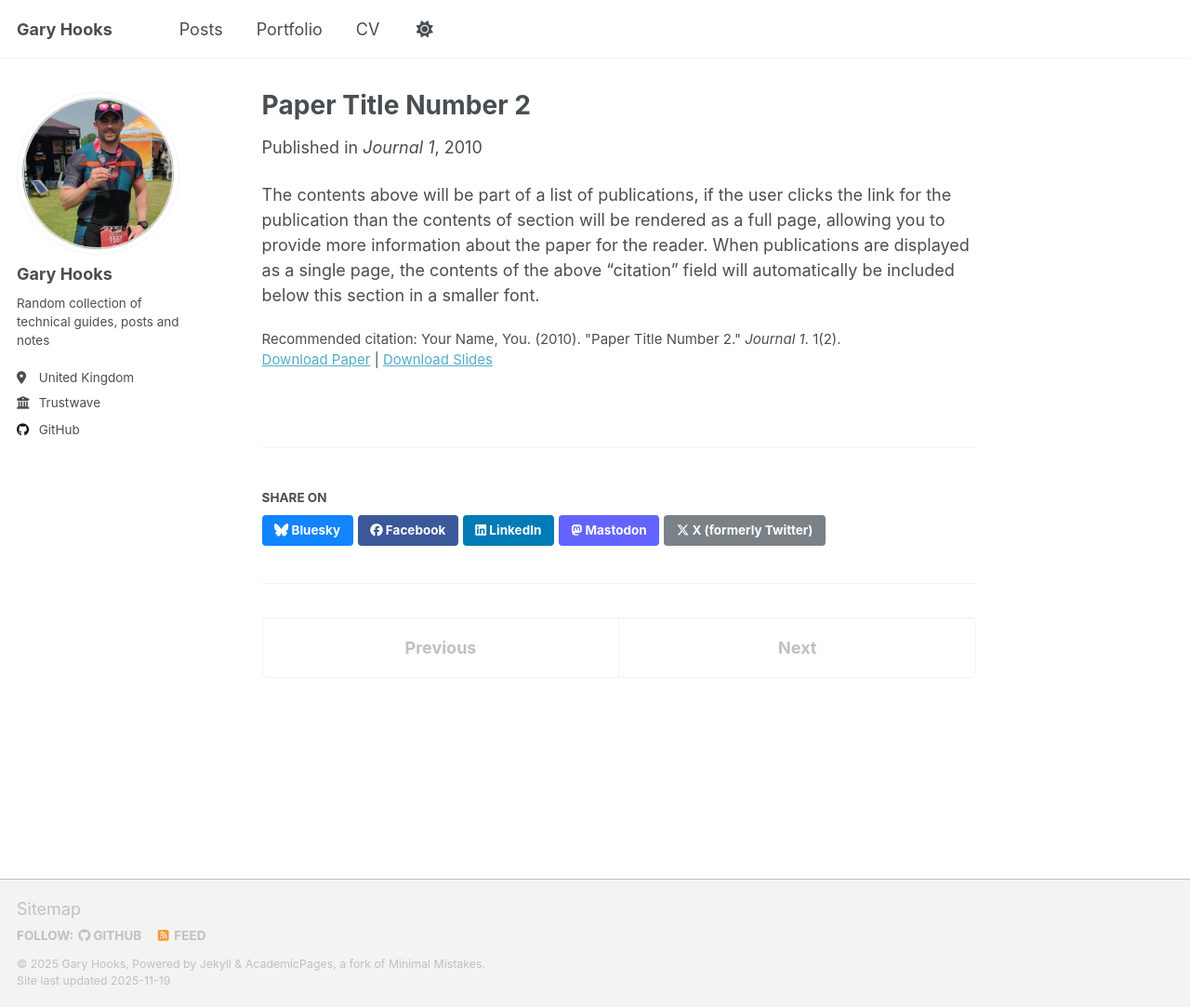
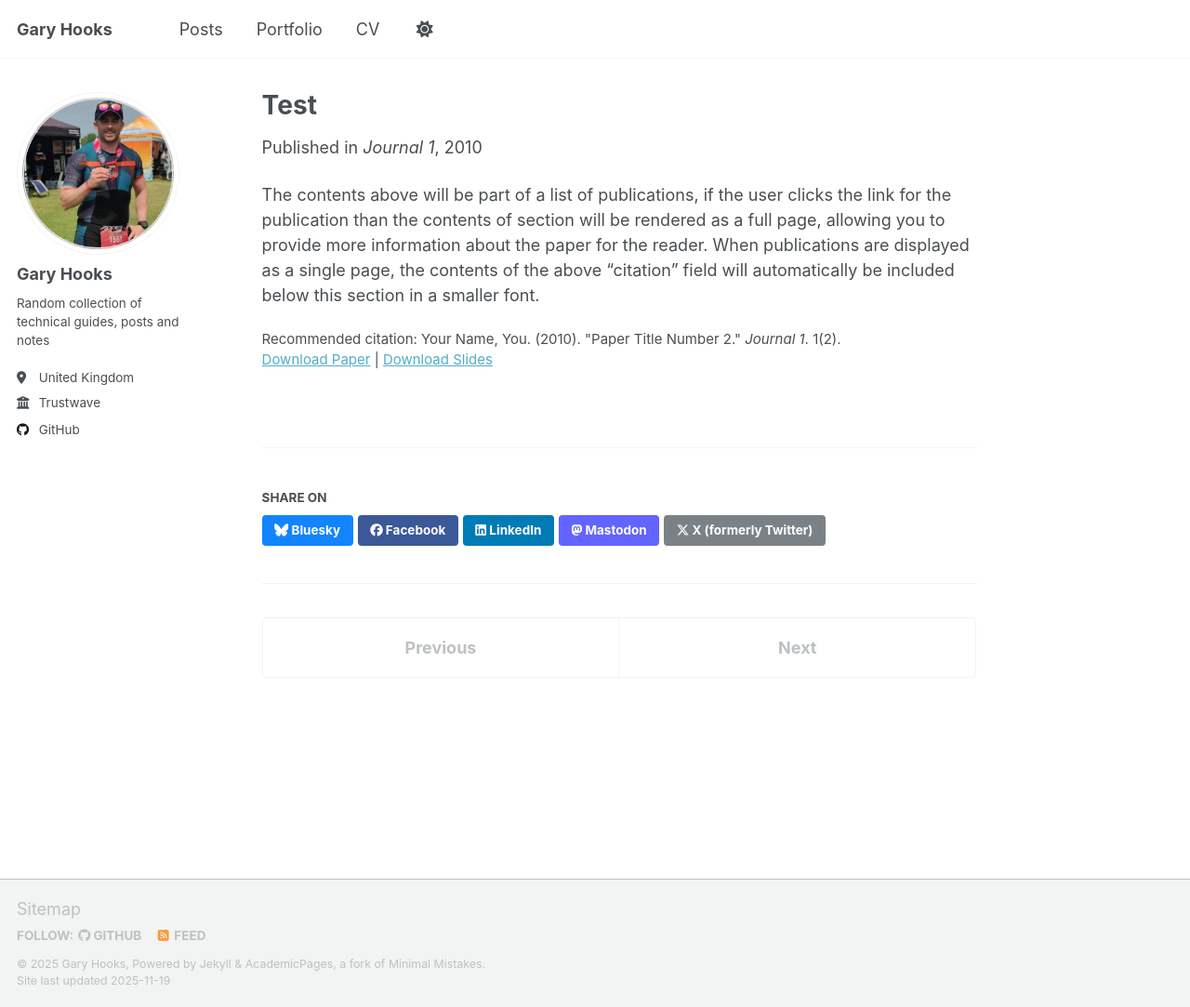
Before and after one commit to garyhooks/garyhooks.github.io, a Jekyll site: the page built from _publications/2010-10-01-paper-title-number-2.md, in a window 1280 px wide and 1083 px high. Shown: the whole window at 93% size. Built offline with Jekyll 4.4.1, drawn with Linux system fonts in a browser that asks for light colours; a script that is not in the unit is left out.

Commit message:
Update 2010-10-01-paper-title-number-2.md

```diff
--- a/_publications/2010-10-01-paper-title-number-2.md
+++ b/_publications/2010-10-01-paper-title-number-2.md
@@ -1,5 +1,5 @@
 ---
-title: "Paper Title Number 2"
+title: "Test"
 collection: publications
 category: manuscripts
 permalink: /publication/2010-10-01-paper-title-number-2
```
